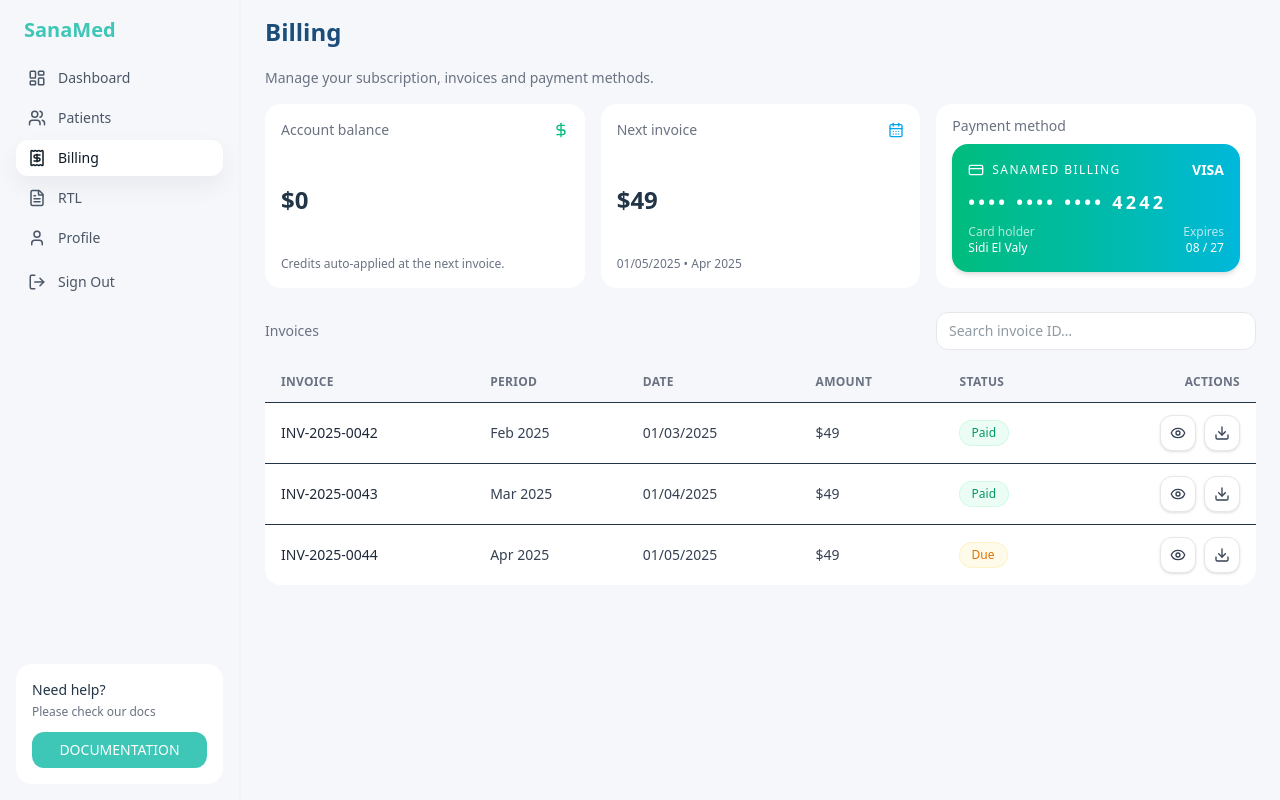
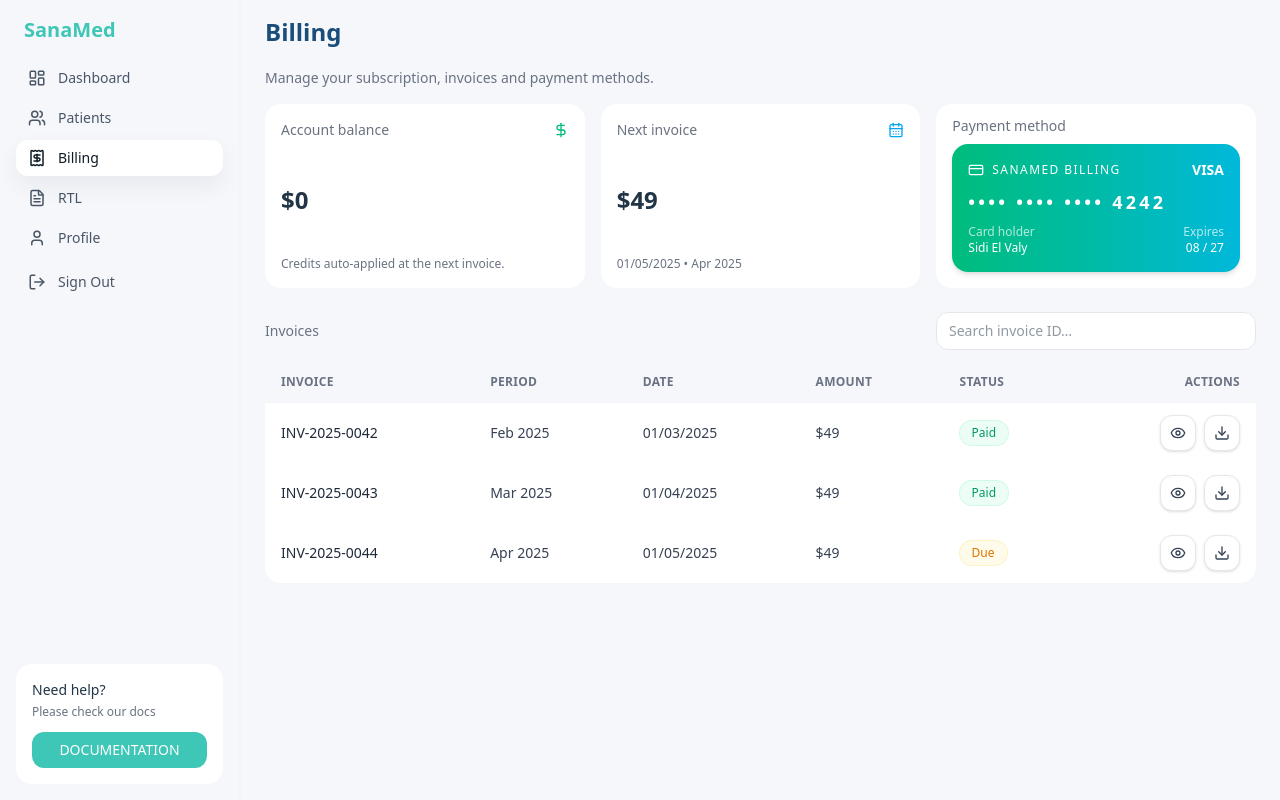
Before and after one commit to sidi-cnm/front_app, a Next.js app: page /dashboard/billing in a window 1280 px wide. Built offline with nearby package versions, Linux system fonts and the light colour scheme; no server answers; sample sign-in values are in the browser's storage.

Commit message:
update billing page

```diff
--- a/src/app/dashboard/billing/page.tsx
+++ b/src/app/dashboard/billing/page.tsx
@@ -14,7 +14,7 @@
 
 type Invoice = {
   id: string;
-  date: string;   // ISO or human
+  date: string; // ISO or human
   amount: number;
   status: "paid" | "due" | "overdue";
   period: string;
@@ -44,7 +44,7 @@
   },
 ];
 
-/* Small reusable circular icon button (same idea as in Patients table) */
+/* Small reusable circular icon button */
 function IconButton({
   title,
   children,
@@ -106,9 +106,7 @@
               <CalendarDays className="h-4 w-4 text-sky-500" />
             </div>
             <div className="mt-2 text-2xl font-semibold">$49</div>
-            <p className="mt-1 text-xs text-gray-500">
-              01/05/2025 • Apr 2025
-            </p>
+            <p className="mt-1 text-xs text-gray-500">01/05/2025 • Apr 2025</p>
           </div>
 
           {/* payment method – Visa card */}
@@ -158,12 +156,12 @@
           </div>
         </div>
 
-        {/* invoice table – same style as Patients table */}
+        {/* invoice table – rows WITHOUT separating borders */}
         <div className="card p-0 overflow-hidden">
           <div className="overflow-x-auto">
             <table className="min-w-[720px] w-full">
               <thead>
-                <tr className="bg-soft text-xs uppercase tracking-wide text-gray-500">
+                <tr className="bg-soft text-xs uppercase tracking-wide text-gray-500 border-b border-gray-100">
                   <th className="px-4 py-3 text-left">Invoice</th>
                   <th className="px-4 py-3 text-left">Period</th>
                   <th className="px-4 py-3 text-left">Date</th>
@@ -176,7 +174,7 @@
                 {filtered.map((inv) => (
                   <tr
                     key={inv.id}
-                    className="border-t last:border-b-0 hover:bg-gray-50/70 transition-colors"
+                    className="hover:bg-gray-50/70 transition-colors"
                   >
                     <td className="px-4 py-3 font-medium text-gray-800">
                       {inv.id}
```
